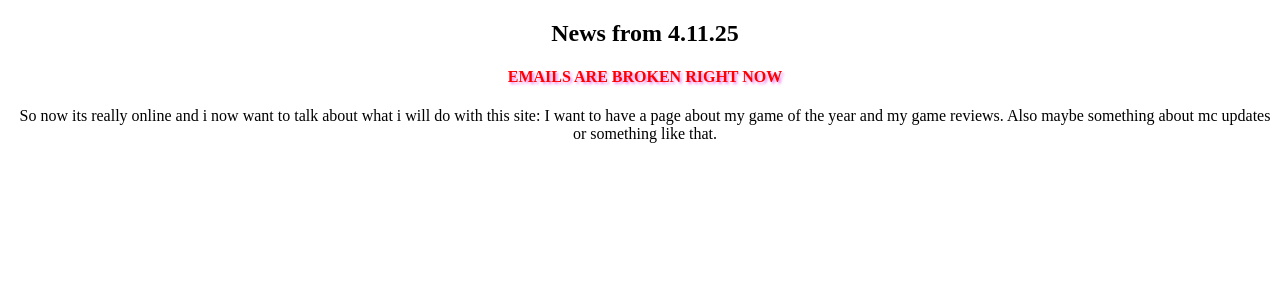
After one commit to kiwicat-minecraft/kiwicat.wtf, a PHP site: page /news/news_4.html in a window 1280 px wide. The commit adds this page. Shown: the top 300 px of the page. Run offline with PHP 8.4, Linux system fonts and the light colour scheme.

Commit message:
news 4 and better imgs

```diff
--- a/assets/css/news.css
+++ b/assets/css/news.css
@@ -7,3 +7,7 @@
 .text{
     margin-left: 10px;
 }
+
+.impo{
+    text-shadow: 2px 2px 3px violet;
+}
--- a/assets/css/style.css
+++ b/assets/css/style.css
@@ -76,11 +76,11 @@ body{
     margin: auto;
     margin-top: 25px;
     display: block;
-    max-width: 600px;
+    max-width: 1190px;
 }
 
 #newsb{
-    max-width: 600px;
+    max-width: 1100px;
 }
 
 #s_change{
--- a/catalonia/index.html
+++ b/catalonia/index.html
@@ -23,7 +23,7 @@ I like the idea of keeping cultures and languages alive, especially ones that ma
 M’agrada la idea de mantenir vives les cultures i les llengües, sobretot aquelles que fan que la gent se senti orgullosa del seu origen. Aquesta pàgina és només una petita manera de mostrar el meu reconeixement per això.
         </div>
 
-        <img src="https://cdn.discordapp.com/attachments/1358079145787003066/1434890513991073915/xu1RA9I.png?ex=6909f96d&is=6908a7ed&hm=6a8ce0ae6bb3ee7d23d4c3003f60e2dee39f089fd967ff3643951481fc5901f2&" width="30%" style="margin-left: 35%;">
+        <img src="/assets/images/catalonia.png" width="30%" style="margin-left: 35%;">
     </div>
 </body>
 </html>
--- a/news/news_2.html
+++ b/news/news_2.html
@@ -11,7 +11,7 @@
         <h2>News from 2.11.25</h2>
 
 
-        <img src="https://cdn.discordapp.com/attachments/1358079145787003066/1434467456554111109/IMG_4618.jpg?ex=69086f6c&is=69071dec&hm=1ffe6f430044ad7c207d67fe82828f9aceed2e51d4b240fe95eba52d2a1632a5&" class="npic" width="25%">
+        <img src="/assets/images/Frodo.jpg" class="npic" width="25%" style="border-radius: 29px;">
 
 
         <p class="text">
--- /dev/null
+++ b/news/news_4.html
@@ -0,0 +1,22 @@
+<!DOCTYPE html>
+<html lang="en">
+<head>
+    <meta charset="UTF-8">
+    <meta name="viewport" content="width=device-width, initial-scale=1.0">
+    <title>Document</title>
+    <link rel="stylesheet" href="/assets/css/news.css"
+
+</head>
+<body>
+    <div class="text" id="news" align="center">
+        <h2>News from 4.11.25</h2>
+        <h4 class="impo" style="color: red;">EMAILS ARE BROKEN RIGHT NOW</h4>
+
+        <p>
+            So now its really online and i now want to talk about what i will do with this site:
+            I want to have a page about my game of the year and my game reviews.
+            Also maybe something about mc updates or something like that.
+        </p>
+    </div>
+</body>
+</html>
```
Also changed, not shown: index.html (+15 -1 lines), assets/images/Frodo.jpg (added), assets/images/catalonia.png (added), assets/images/iris_profile_icon.png (deleted).
